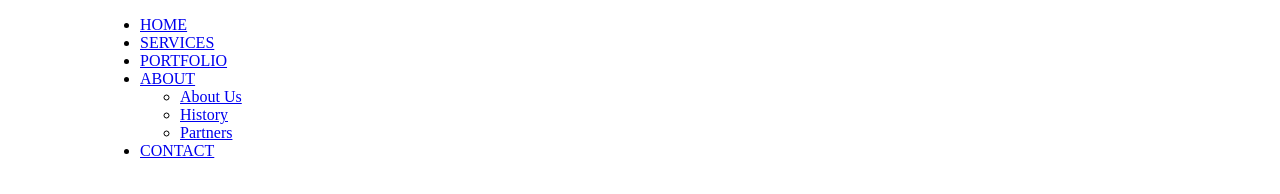
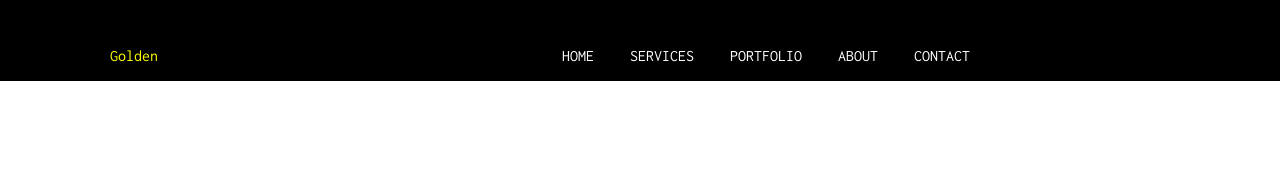
Before and after one commit to jankamienski/ourstudio, a website: page index.html in a window 1280 px wide. Drawn offline with nearby package versions, Linux system fonts and the light colour scheme.

Commit message:
Add new styles to nav bar

```diff
--- a/index.html
+++ b/index.html
@@ -15,26 +15,32 @@
 
 <body>
     <!--Nav-->
-    <div class="container">
+
 
     <nav class="navigation">
         <div class="container">
+            <a class="navbar-band" href="#">Golden</a>
+        <div class="navigation-items">
+
             <ul>
-                    <li><a href="#">HOME</a>
-                    </li>
+                <li><a href="#">HOME</a></li>
                 <li><a href="#">SERVICES</a></li>
                 <li><a href="#">PORTFOLIO</a></li>
-                    <li><a href="#">ABOUT</a></li>
+                <li><a href="#">ABOUT</a>
                     <ul>
                         <li><a href="#">About Us</a></li>
                         <li><a href="#">History</a></li>
                         <li><a href="#">Partners</a></li>
                     </ul>
+                </li>
+
                 <li><a href="#">CONTACT</a></li>
             </ul>
         </div>
+    </div>
         </nav>
-    </div>
+    </nav>
+
     <script src="https://code.jquery.com/jquery-3.5.1.slim.min.js"
         integrity="sha384-DfXdz2htPH0lsSSs5nCTpuj/zy4C+OGpamoFVy38MVBnE+IbbVYUew+OrCXaRkfj" crossorigin="anonymous">
     </script>
--- a/sass/style.scss
+++ b/sass/style.scss
@@ -7,20 +7,63 @@ $color-four: #ffffff;
 $color-five: #2c2c54;
 $color-six: #EA2027;
 
+$transition: all 1s;
 
+$font-one: 'Inconsolata', monospace;
+$font-two: 'Oswald', sans-serif;
+$font-three: 'Source Sans Pro', sans-serif;
+
+*, *::before, *::after {
+    box-sizing: border-box;
+}
+
+body {
+    margin: 0;
+    font-size: 16px;
+    line-height: 1.7;
+    font-family: $font-one;
+    color: $color-four;
+}
+
+.container {
+    max-width: 1140px;
+    padding: 0 20px;
+    margin: 0 auto;
 
 /* Nawigation */
 
+
+}
+.navigation .container {
+    display: flex;
+    padding: 0 20px;
+    margin: 0 auto;
+}
+
+.navigation-items {
+    padding: 0 20px;
+    margin: 0 auto;
+    margin-top: 30px;
+
+}
+
+.navigation .navbar-band {
+    margin: 0 20px;
+    margin-top: 30px;
+    color: yellow;
+}
+
 .navigation {
     padding: 12px 0;
+    background: black;
 }
 .navigation ul {
-    margin: 0;
+    margin: 0 0 0 200px;
     padding: 0;
     list-style-type: none;
+    display: flex;
 }
 .navigation li {
-    display: inline-block;
     margin-right: 36px;
     position: relative;
 }
```
Also changed, not shown: css/style.css, 1 other file. Lines whose indentation alone changed are shown as unchanged.
